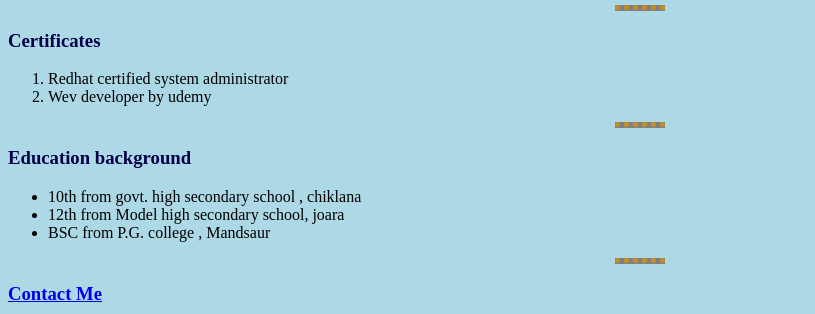
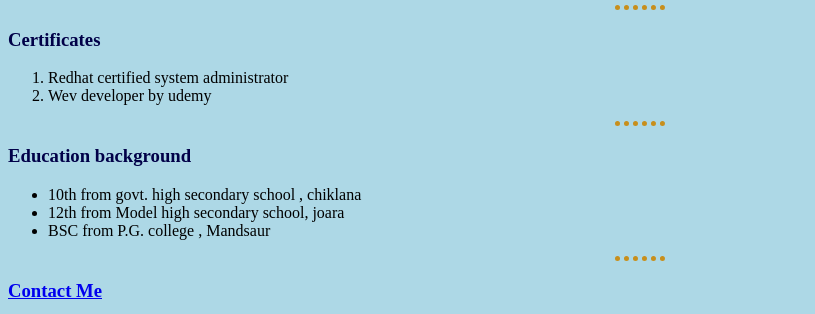
Before and after one commit to ngdhakad/ngdhakad, a plain HTML site: page index.html in a window 1280 px wide. Shown: the part 257-571 px from the top of the page, without its empty margins (0-815 px from the left). Drawn offline with Linux system fonts and the light colour scheme.

Commit message:
Update index.html

```diff
--- a/index.html
+++ b/index.html
@@ -8,7 +8,7 @@
   <link rel="stylesheet" href="styel.css">
 
 </head>
-<body bgcolor="lightblue">
+<body>
 
 <table cellspacing="20">
   <tr>
@@ -19,13 +19,13 @@
   </tr>
 </table>
 
-  <hr size="3" noshade>
+  <hr>
   <h3>Certificates</h3>
   <ol>
     <li>Redhat certified system administrator</li>
     <li>Wev developer by udemy</li>
   </ol>
-  <hr size="3" noshade />
+  <hr>
 
   <h3>Education background</h3>
   <ul>
@@ -34,7 +34,7 @@
     <li>BSC from P.G. college , Mandsaur</li>
   </ul>
 
-  <hr size="3" noshade>
+  <hr>
   <h3><a href="formsof.html" target="_self">Contact Me</a></h3>
 
 </body>
```
